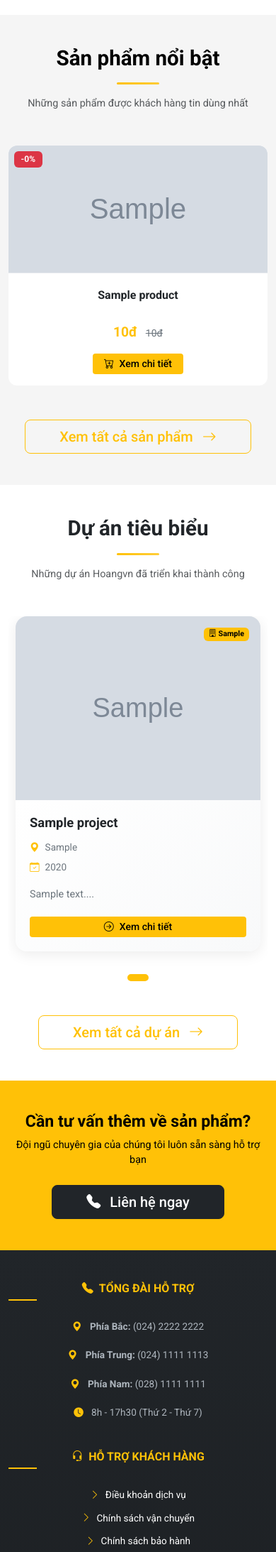
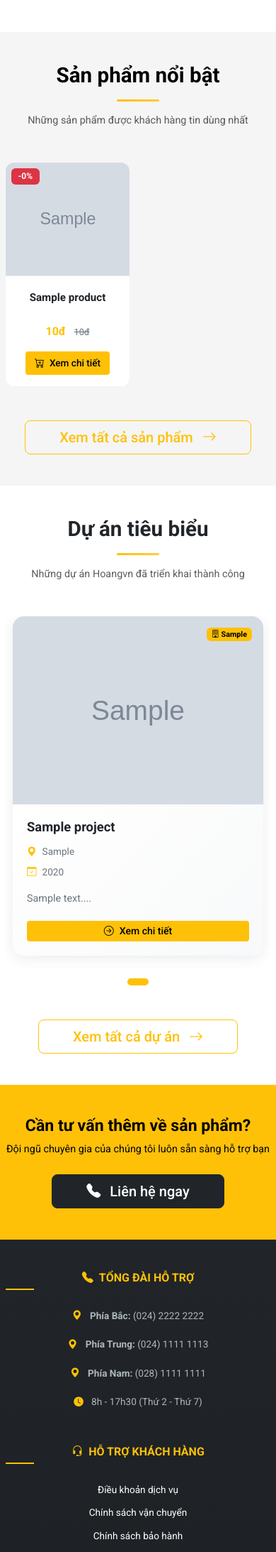
Before and after one commit to VanHoangIT/Hoangvn, a Flask app: page / in a window 390 px wide. Shown: the part 1254-3440 px from the top of the page at 71% size. Run offline with Flask 3, Linux system fonts and the light colour scheme; tables that the repository leaves empty hold one stand-in row (values such as "Sample post"); grey boxes marked "Sample" are stand-in pictures.

Commit message:
đi ngủ

```diff
--- a/app/static/css/scale-down.css
+++ b/app/static/css/scale-down.css
@@ -58,22 +58,64 @@ section h2 {
 }
 
 /* ==================== PRODUCT CARDS ==================== */
+/* ==================== PRODUCT CARDS ==================== */
 .product-image {
-  height: 210px !important;
+  height: 210px; /* Loại bỏ !important để linh hoạt */
 }
 
 .product-name {
   font-size: 1rem !important;
-  height: 45px !important;
+  height: auto !important; /* Loại bỏ height cố định để tránh cắt nội dung */
+  -webkit-line-clamp: 3 !important; /* Tăng lên 3 dòng để hiển thị đầy đủ hơn */
 }
 
 .product-price .price {
   font-size: 1.2rem !important;
 }
 
+/* Thêm media query cho mobile nhỏ */
+@media (max-width: 576px) {
+  .product-image {
+    height: 140px !important; /* Giảm height để fit 2 cột */
+  }
+
+  .product-name {
+    font-size: 0.9rem !important; /* Giảm font để fit */
+    -webkit-line-clamp: 2 !important; /* 2 dòng trên mobile để tiết kiệm không gian */
+  }
+
+  .product-price .price {
+    font-size: 1rem !important; /* Giảm font giá */
+  }
+
+  .product-price .old-price {
+    font-size: 0.8rem !important; /* Giảm font giá cũ */
+  }
+
+  .product-card .btn {
+    font-size: 0.85rem !important; /* Giảm font nút */
+    padding: 0.4rem 0.8rem !important;
+  }
+
+  .row.g-4 {
+    gap: 0.5rem !important; /* Giảm gutter để fit 2 cột */
+  }
+
+  .container {
+    padding-left: 0.5rem !important;
+    padding-right: 0.5rem !important; /* Đảm bảo không overflow */
+  }
+}
+
+/* Cập nhật media query hiện có */
 @media (max-width: 768px) {
   .product-image {
-    height: 180px !important;
+    height: 160px !important; /* Giảm nhẹ để fit tốt hơn */
+  }
+
+  .product-name {
+    font-size: 0.95rem !important;
+    height: auto !important; /* Loại bỏ height cố định */
   }
 }
 
--- a/app/static/css/theme-dynamic.css
+++ b/app/static/css/theme-dynamic.css
@@ -364,4 +364,3 @@
         .card-header[style*="gradient"] {
             background: linear-gradient(135deg, var(--primary-color) 0%, var(--primary-dark) 100%) !important;
         }
-    </style>
--- a/app/templates/base.html
+++ b/app/templates/base.html
@@ -319,32 +319,32 @@
                     <ul class="list-unstyled">
                         <li class="mb-2">
                             <a href="{{ url_for('main.policy') }}" class="text-white text-decoration-none">
-                                <i class="bi bi-chevron-right text-warning me-2"></i>Điều khoản dịch vụ
+                                Điều khoản dịch vụ
                             </a>
                         </li>
                         <li class="mb-2">
                             <a href="{{ url_for('main.policy') }}#shipping" class="text-white text-decoration-none">
-                                <i class="bi bi-chevron-right text-warning me-2"></i>Chính sách vận chuyển
+                                Chính sách vận chuyển
                             </a>
                         </li>
                         <li class="mb-2">
                             <a href="{{ url_for('main.policy') }}#warranty" class="text-white text-decoration-none">
-                                <i class="bi bi-chevron-right text-warning me-2"></i>Chính sách bảo hành
+                                Chính sách bảo hành
                             </a>
                         </li>
                         <li class="mb-2">
                             <a href="{{ url_for('main.policy') }}#return" class="text-white text-decoration-none">
-                                <i class="bi bi-chevron-right text-warning me-2"></i>Chính sách đổi trả
+                                Chính sách đổi trả
                             </a>
                         </li>
                         <li class="mb-2">
                             <a href="{{ url_for('main.policy') }}#privacy" class="text-white text-decoration-none">
-                                <i class="bi bi-chevron-right text-warning me-2"></i>Chính sách bảo mật
+                                Chính sách bảo mật
                             </a>
                         </li>
                         <li class="mb-2">
                             <a href="{{ url_for('main.faq') }}" class="text-white text-decoration-none">
-                                <i class="bi bi-chevron-right text-warning me-2"></i>Câu hỏi thường gặp
+                                Câu hỏi thường gặp
                             </a>
                         </li>
                     </ul>
@@ -358,22 +358,22 @@
                     <ul class="list-unstyled">
                         <li class="mb-2">
                             <a href="{{ url_for('main.about') }}" class="text-white text-decoration-none">
-                                <i class="bi bi-chevron-right text-warning me-2"></i>Giới thiệu
+                                Giới thiệu
                             </a>
                         </li>
                         <li class="mb-2">
                             <a href="{{ url_for('main.contact') }}" class="text-white text-decoration-none">
-                                <i class="bi bi-chevron-right text-warning me-2"></i>Liên hệ
+                                Liên hệ
                             </a>
                         </li>
                         <li class="mb-2">
                             <a href="{{ url_for('main.careers') }}" class="text-white text-decoration-none">
-                                <i class="bi bi-chevron-right text-warning me-2"></i>Tuyển dụng
+                                Tuyển dụng
                             </a>
                         </li>
                         <li class="mb-2">
                             <a href="{{ url_for('main.blog') }}" class="text-white text-decoration-none">
-                                <i class="bi bi-chevron-right text-warning me-2"></i>Tin tức
+                                Tin tức
                             </a>
                         </li>
                     </ul>
--- a/app/templates/index.html
+++ b/app/templates/index.html
@@ -130,7 +130,7 @@
         <!-- Products Grid -->
         <div class="row g-4">
             {% for product in featured_products[:4] %}
-<div class="col-lg-3 col-md-4 col-sm-6">
+<div class="col-lg-3 col-md-4 col-sm-6 col-6">
   <div class="card product-card h-100 border-0">
     <!-- Product Image -->
     <div class="product-image position-relative">
@@ -267,7 +267,7 @@
         <!-- Blog Grid -->
         <div class="row g-4">
             {% for blog in featured_blogs %}
-            <div class="col-lg-4 col-md-6">
+            <div class="col-lg-4 col-md-6 col-sm-6 col-6">
                 <div class="card blog-card h-100 border-0 shadow-sm">
                     <!-- Blog Image -->
                     {% set media_info = blog.get_media_seo_info() if blog.image else None %}
--- a/app/templates/products.html
+++ b/app/templates/products.html
@@ -92,7 +92,7 @@
                 {% if products %}
                 <div class="row g-4">
                     {% for product in products %}
-                    <div class="col-lg-4 col-md-6 col-sm-6">
+                    <div class="col-lg-4 col-md-6 col-sm-6 col-6">
                         <div class="product-card">
                             <div class="product-image">
                                 {% set media_info = product.get_media_seo_info() if product.image else None %}
```
Also changed, not shown: app/static/css/style.css (+73 -0 lines), app/templates/blog.html (+50 -51 lines).
